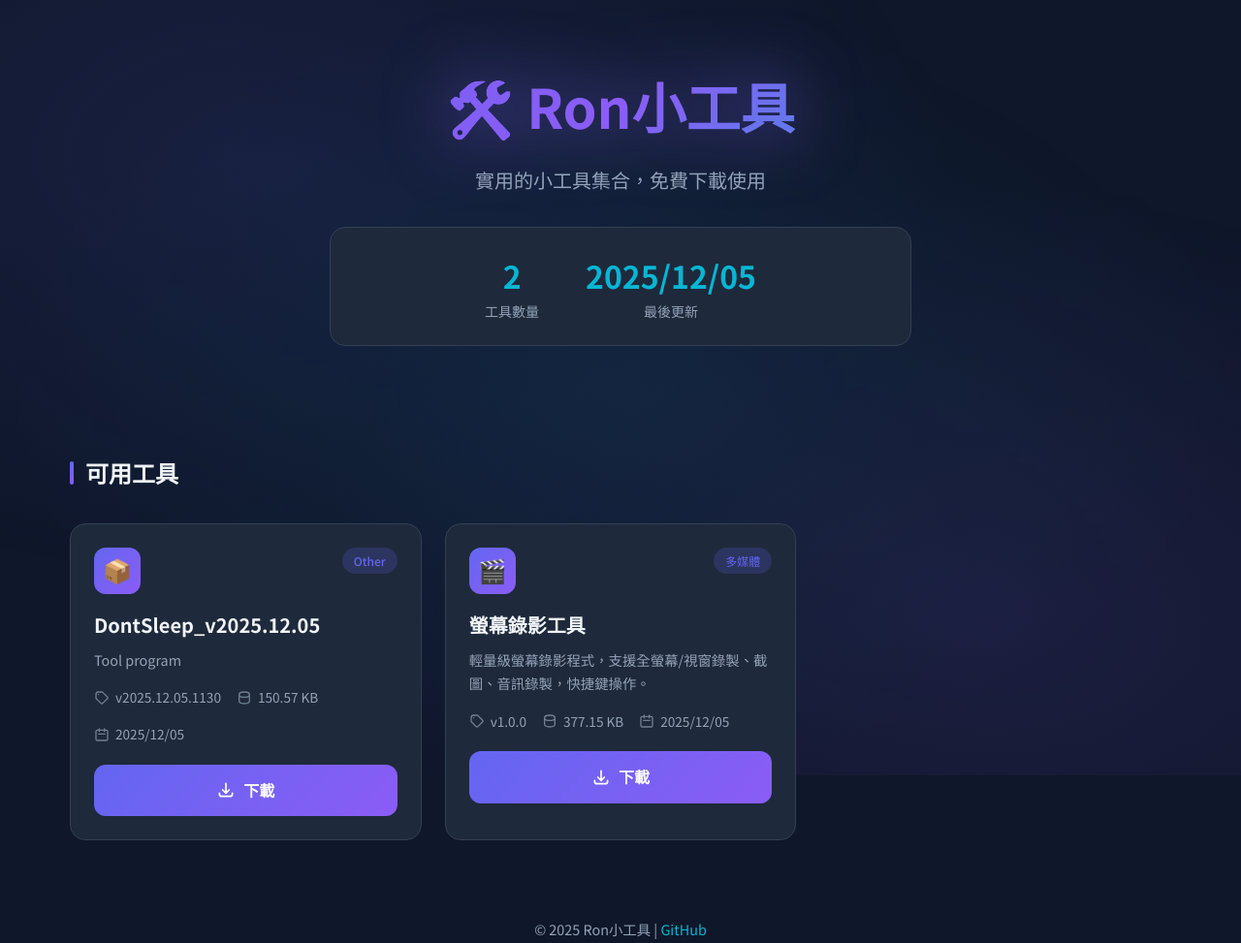
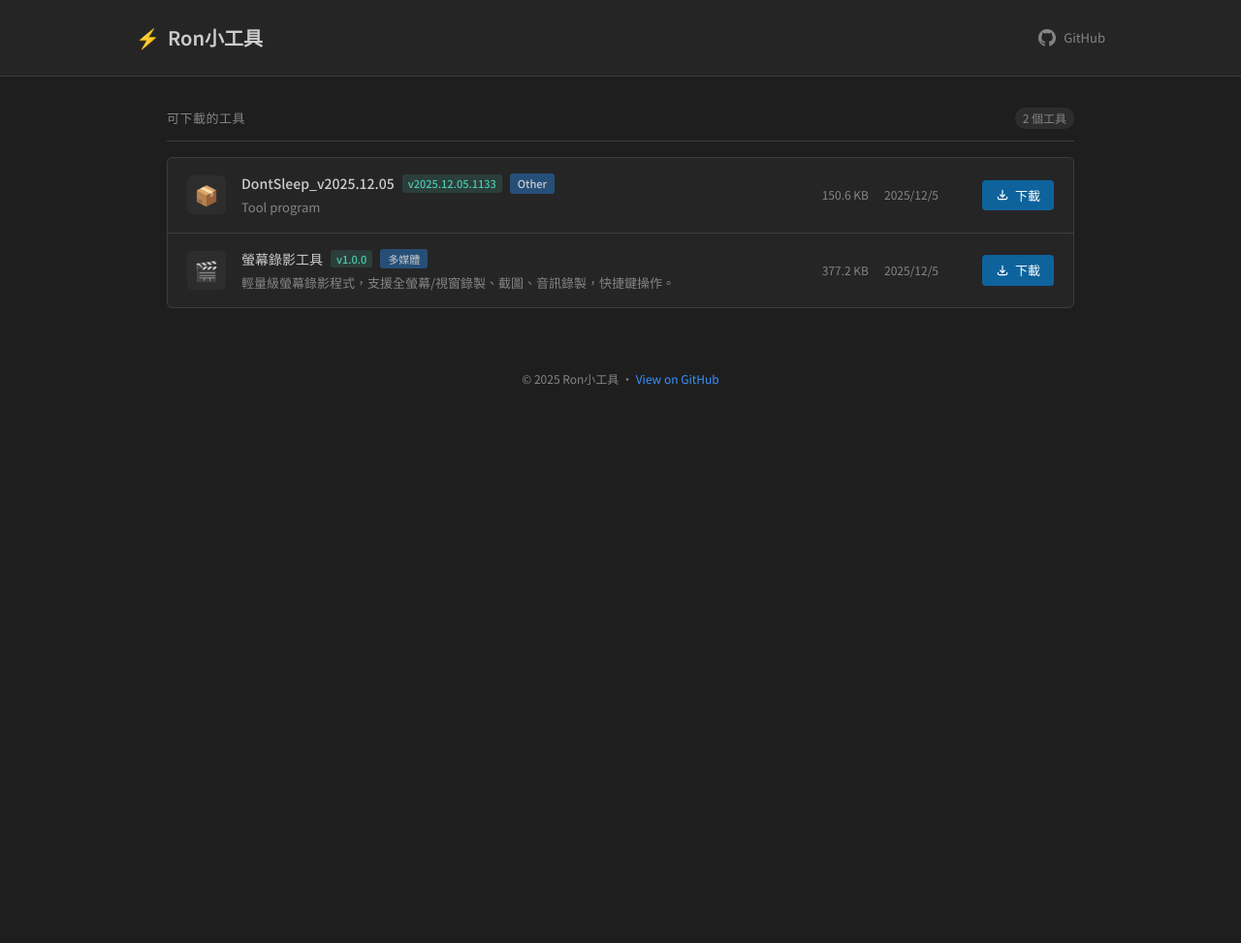
Before and after one commit to aron0803/Tools, a plain HTML site: page docs/index.html in a window 1280 px wide. Shown: the whole page at 97% size. After the commit the page ends 800 px from the top, so only its background shows below. Drawn offline with Linux system fonts and the light colour scheme.

Commit message:
Release 2025.12.05.1133 - Update to VS Code dark theme

```diff
--- a/docs/index.html
+++ b/docs/index.html
@@ -1,5 +1,6 @@
 <!DOCTYPE html>
 <html lang="zh-TW">
+
 <head>
     <meta charset="UTF-8">
     <meta name="viewport" content="width=device-width, initial-scale=1.0">
@@ -8,20 +9,22 @@
     <title>Ron小工具 - 免費工具下載</title>
     <link rel="preconnect" href="https://fonts.googleapis.com">
     <link rel="preconnect" href="https://fonts.gstatic.com" crossorigin>
-    <link href="https://fonts.googleapis.com/css2?family=Noto+Sans+TC:wght@400;500;700&display=swap" rel="stylesheet">
+    <link href="https://fonts.googleapis.com/css2?family=Noto+Sans+TC:wght@400;500;600&display=swap" rel="stylesheet">
     <style>
         :root {
-            --primary: #6366f1;
-            --primary-dark: #4f46e5;
-            --secondary: #8b5cf6;
-            --accent: #06b6d4;
-            --bg-dark: #0f172a;
-            --bg-card: #1e293b;
-            --bg-card-hover: #334155;
-            --text-primary: #f1f5f9;
-            --text-secondary: #94a3b8;
-            --border: #334155;
-            --success: #22c55e;
+            /* VS Code Dark Theme Colors */
+            --bg-primary: #1e1e1e;
+            --bg-secondary: #252526;
+            --bg-tertiary: #2d2d2d;
+            --bg-hover: #3c3c3c;
+            --border: #3c3c3c;
+            --text-primary: #cccccc;
+            --text-secondary: #858585;
+            --accent: #0e639c;
+            --accent-hover: #1177bb;
+            --link: #3794ff;
+            --success: #4ec9b0;
+            --tag-bg: #264f78;
         }
 
         * {
@@ -31,258 +34,225 @@
         }
 
         body {
-            font-family: 'Noto Sans TC', -apple-system, BlinkMacSystemFont, sans-serif;
-            background: var(--bg-dark);
+            font-family: 'Noto Sans TC', -apple-system, BlinkMacSystemFont, 'Segoe UI', sans-serif;
+            background: var(--bg-primary);
             color: var(--text-primary);
             min-height: 100vh;
-            line-height: 1.6;
-        }
-
-        /* Animated Background */
-        .bg-gradient {
-            position: fixed;
-            top: 0;
-            left: 0;
-            width: 100%;
-            height: 100%;
-            background:
-                radial-gradient(ellipse at 20% 20%, rgba(99, 102, 241, 0.15) 0%, transparent 50%),
-                radial-gradient(ellipse at 80% 80%, rgba(139, 92, 246, 0.15) 0%, transparent 50%),
-                radial-gradient(ellipse at 50% 50%, rgba(6, 182, 212, 0.1) 0%, transparent 70%);
-            z-index: -1;
-            animation: pulse 8s ease-in-out infinite;
-        }
-
-        @keyframes pulse {
-            0%, 100% { opacity: 1; }
-            50% { opacity: 0.7; }
+            line-height: 1.5;
+            font-size: 14px;
         }
 
         /* Header */
         header {
-            text-align: center;
-            padding: 4rem 2rem 3rem;
-            position: relative;
+            background: var(--bg-secondary);
+            border-bottom: 1px solid var(--border);
+            padding: 1.5rem 2rem;
+        }
+
+        .header-content {
+            max-width: 1000px;
+            margin: 0 auto;
+            display: flex;
+            align-items: center;
+            justify-content: space-between;
         }
 
         .logo {
-            font-size: 3.5rem;
-            font-weight: 700;
-            background: linear-gradient(135deg, var(--primary), var(--secondary), var(--accent));
-            -webkit-background-clip: text;
-            -webkit-text-fill-color: transparent;
-            background-clip: text;
-            margin-bottom: 1rem;
-            animation: glow 3s ease-in-out infinite;
+            font-size: 1.25rem;
+            font-weight: 600;
+            color: var(--text-primary);
+            display: flex;
+            align-items: center;
+            gap: 0.5rem;
         }
 
-        @keyframes glow {
-            0%, 100% { filter: drop-shadow(0 0 20px rgba(99, 102, 241, 0.5)); }
-            50% { filter: drop-shadow(0 0 40px rgba(139, 92, 246, 0.8)); }
+        .logo span {
+            color: var(--success);
         }
 
-        .tagline {
-            font-size: 1.25rem;
+        .github-link {
             color: var(--text-secondary);
-            max-width: 600px;
-            margin: 0 auto;
+            text-decoration: none;
+            font-size: 13px;
+            display: flex;
+            align-items: center;
+            gap: 0.5rem;
+            transition: color 0.2s;
         }
 
-        /* Stats Bar */
-        .stats-bar {
-            display: flex;
-            justify-content: center;
-            gap: 3rem;
-            padding: 1.5rem;
-            margin: 2rem auto;
-            max-width: 600px;
-            background: var(--bg-card);
-            border-radius: 1rem;
-            border: 1px solid var(--border);
+        .github-link:hover {
+            color: var(--link);
         }
 
-        .stat-item {
-            text-align: center;
+        .github-link svg {
+            width: 18px;
+            height: 18px;
         }
 
-        .stat-value {
-            font-size: 2rem;
-            font-weight: 700;
-            color: var(--accent);
-        }
-
-        .stat-label {
-            font-size: 0.875rem;
-            color: var(--text-secondary);
-        }
-
-        /* Main Content */
+        /* Main */
         main {
-            max-width: 1200px;
+            max-width: 1000px;
             margin: 0 auto;
             padding: 2rem;
         }
 
-        .section-title {
-            font-size: 1.5rem;
-            font-weight: 600;
-            margin-bottom: 2rem;
+        .section-header {
             display: flex;
             align-items: center;
-            gap: 0.75rem;
+            justify-content: space-between;
+            margin-bottom: 1rem;
+            padding-bottom: 0.75rem;
+            border-bottom: 1px solid var(--border);
         }
 
-        .section-title::before {
-            content: '';
-            width: 4px;
-            height: 1.5rem;
-            background: linear-gradient(to bottom, var(--primary), var(--secondary));
-            border-radius: 2px;
+        .section-title {
+            font-size: 13px;
+            font-weight: 500;
+            color: var(--text-secondary);
+            text-transform: uppercase;
+            letter-spacing: 0.5px;
         }
 
-        /* Tool Cards Grid */
-        .tools-grid {
-            display: grid;
-            grid-template-columns: repeat(auto-fill, minmax(350px, 1fr));
-            gap: 1.5rem;
+        .tool-count {
+            font-size: 12px;
+            color: var(--text-secondary);
+            background: var(--bg-tertiary);
+            padding: 2px 8px;
+            border-radius: 10px;
         }
 
-        .tool-card {
-            background: var(--bg-card);
-            border-radius: 1rem;
+        /* Tool List */
+        .tools-list {
+            display: flex;
+            flex-direction: column;
+            gap: 1px;
+            background: var(--border);
             border: 1px solid var(--border);
-            padding: 1.5rem;
-            transition: all 0.3s cubic-bezier(0.4, 0, 0.2, 1);
-            position: relative;
+            border-radius: 6px;
             overflow: hidden;
         }
 
-        .tool-card::before {
-            content: '';
-            position: absolute;
-            top: 0;
-            left: 0;
-            right: 0;
-            height: 3px;
-            background: linear-gradient(90deg, var(--primary), var(--secondary), var(--accent));
-            opacity: 0;
-            transition: opacity 0.3s;
+        .tool-item {
+            background: var(--bg-secondary);
+            padding: 1rem 1.25rem;
+            display: grid;
+            grid-template-columns: 40px 1fr auto;
+            gap: 1rem;
+            align-items: center;
+            transition: background 0.15s;
         }
 
-        .tool-card:hover {
-            transform: translateY(-4px);
-            background: var(--bg-card-hover);
-            border-color: var(--primary);
-            box-shadow: 0 20px 40px rgba(0, 0, 0, 0.3);
-        }
-
-        .tool-card:hover::before {
-            opacity: 1;
-        }
-
-        .tool-header {
-            display: flex;
-            justify-content: space-between;
-            align-items: flex-start;
-            margin-bottom: 1rem;
+        .tool-item:hover {
+            background: var(--bg-hover);
         }
 
         .tool-icon {
-            width: 48px;
-            height: 48px;
-            background: linear-gradient(135deg, var(--primary), var(--secondary));
-            border-radius: 12px;
+            width: 40px;
+            height: 40px;
+            background: var(--bg-tertiary);
+            border-radius: 6px;
             display: flex;
             align-items: center;
             justify-content: center;
-            font-size: 1.5rem;
+            font-size: 1.25rem;
         }
 
-        .tool-category {
-            font-size: 0.75rem;
-            padding: 0.25rem 0.75rem;
-            background: rgba(99, 102, 241, 0.2);
-            color: var(--primary);
-            border-radius: 9999px;
-            font-weight: 500;
+        .tool-info {
+            min-width: 0;
         }
 
         .tool-name {
-            font-size: 1.25rem;
-            font-weight: 600;
-            margin-bottom: 0.5rem;
+            font-size: 14px;
+            font-weight: 500;
+            color: var(--text-primary);
+            margin-bottom: 4px;
+            display: flex;
+            align-items: center;
+            gap: 0.5rem;
+        }
+
+        .tool-version {
+            font-size: 11px;
+            color: var(--success);
+            background: rgba(78, 201, 176, 0.15);
+            padding: 1px 6px;
+            border-radius: 3px;
         }
 
         .tool-description {
+            font-size: 13px;
             color: var(--text-secondary);
-            font-size: 0.9rem;
-            margin-bottom: 1rem;
-            line-height: 1.7;
+            white-space: nowrap;
+            overflow: hidden;
+            text-overflow: ellipsis;
         }
 
         .tool-meta {
             display: flex;
-            flex-wrap: wrap;
+            align-items: center;
             gap: 1rem;
-            margin-bottom: 1.25rem;
-            font-size: 0.85rem;
-            color: var(--text-secondary);
+            flex-shrink: 0;
         }
 
-        .tool-meta-item {
-            display: flex;
-            align-items: center;
-            gap: 0.375rem;
+        .tool-size {
+            font-size: 12px;
+            color: var(--text-secondary);
+            min-width: 70px;
+            text-align: right;
         }
 
-        .tool-meta-item svg {
-            width: 16px;
-            height: 16px;
-            opacity: 0.7;
+        .tool-date {
+            font-size: 12px;
+            color: var(--text-secondary);
+            min-width: 85px;
         }
 
         .download-btn {
             display: flex;
             align-items: center;
-            justify-content: center;
-            gap: 0.5rem;
-            width: 100%;
-            padding: 0.875rem 1.5rem;
-            background: linear-gradient(135deg, var(--primary), var(--secondary));
+            gap: 6px;
+            padding: 6px 14px;
+            background: var(--accent);
             color: white;
             border: none;
-            border-radius: 0.75rem;
-            font-size: 1rem;
-            font-weight: 600;
+            border-radius: 4px;
+            font-size: 13px;
+            font-weight: 500;
             cursor: pointer;
-            transition: all 0.3s;
             text-decoration: none;
+            transition: background 0.15s;
         }
 
         .download-btn:hover {
-            transform: scale(1.02);
-            box-shadow: 0 8px 24px rgba(99, 102, 241, 0.4);
-        }
-
-        .download-btn:active {
-            transform: scale(0.98);
+            background: var(--accent-hover);
         }
 
         .download-btn svg {
-            width: 20px;
-            height: 20px;
+            width: 14px;
+            height: 14px;
+        }
+
+        /* Category Tag */
+        .tool-category {
+            font-size: 11px;
+            color: var(--text-primary);
+            background: var(--tag-bg);
+            padding: 2px 8px;
+            border-radius: 3px;
         }
 
         /* Footer */
         footer {
+            max-width: 1000px;
+            margin: 0 auto;
+            padding: 2rem;
             text-align: center;
-            padding: 3rem 2rem;
             color: var(--text-secondary);
-            font-size: 0.9rem;
+            font-size: 12px;
         }
 
         footer a {
-            color: var(--accent);
+            color: var(--link);
             text-decoration: none;
         }
 
@@ -293,77 +263,74 @@
         /* Empty State */
         .empty-state {
             text-align: center;
-            padding: 4rem 2rem;
+            padding: 3rem;
             color: var(--text-secondary);
-        }
-
-        .empty-state svg {
-            width: 80px;
-            height: 80px;
-            margin-bottom: 1rem;
-            opacity: 0.5;
         }
 
         /* Responsive */
         @media (max-width: 768px) {
-            .logo {
-                font-size: 2.5rem;
+            .header-content {
+                flex-direction: column;
+                gap: 1rem;
+                text-align: center;
             }
 
-            .tagline {
-                font-size: 1rem;
+            .tool-item {
+                grid-template-columns: 1fr;
+                gap: 0.75rem;
             }
 
-            .stats-bar {
-                gap: 1.5rem;
-                flex-wrap: wrap;
+            .tool-icon {
+                display: none;
             }
 
-            .tools-grid {
-                grid-template-columns: 1fr;
+            .tool-meta {
+                justify-content: flex-start;
+                flex-wrap: wrap;
+                gap: 0.5rem;
             }
 
-            .tool-card {
-                padding: 1.25rem;
+            .tool-description {
+                white-space: normal;
             }
         }
     </style>
 </head>
+
 <body>
-    <div class="bg-gradient"></div>
-
     <header>
-        <h1 class="logo">🛠️ Ron小工具</h1>
-        <p class="tagline">實用的小工具集合，免費下載使用</p>
-
-        <div class="stats-bar">
-            <div class="stat-item">
-                <div class="stat-value" id="tool-count">0</div>
-                <div class="stat-label">工具數量</div>
-            </div>
-            <div class="stat-item">
-                <div class="stat-value" id="last-update">-</div>
-                <div class="stat-label">最後更新</div>
-            </div>
+        <div class="header-content">
+            <h1 class="logo">
+                <span>⚡</span> Ron小工具
+            </h1>
+            <a href="https://github.com/aron0803/Tools" target="_blank" class="github-link">
+                <svg viewBox="0 0 24 24" fill="currentColor">
+                    <path
+                        d="M12 0c-6.626 0-12 5.373-12 12 0 5.302 3.438 9.8 8.207 11.387.599.111.793-.261.793-.577v-2.234c-3.338.726-4.033-1.416-4.033-1.416-.546-1.387-1.333-1.756-1.333-1.756-1.089-.745.083-.729.083-.729 1.205.084 1.839 1.237 1.839 1.237 1.07 1.834 2.807 1.304 3.492.997.107-.775.418-1.305.762-1.604-2.665-.305-5.467-1.334-5.467-5.931 0-1.311.469-2.381 1.236-3.221-.124-.303-.535-1.524.117-3.176 0 0 1.008-.322 3.301 1.23.957-.266 1.983-.399 3.003-.404 1.02.005 2.047.138 3.006.404 2.291-1.552 3.297-1.23 3.297-1.23.653 1.653.242 2.874.118 3.176.77.84 1.235 1.911 1.235 3.221 0 4.609-2.807 5.624-5.479 5.921.43.372.823 1.102.823 2.222v3.293c0 .319.192.694.801.576 4.765-1.589 8.199-6.086 8.199-11.386 0-6.627-5.373-12-12-12z" />
+                </svg>
+                GitHub
+            </a>
         </div>
     </header>
 
     <main>
-        <h2 class="section-title">可用工具</h2>
-        <div class="tools-grid" id="tools-container">
+        <div class="section-header">
+            <span class="section-title">可下載的工具</span>
+            <span class="tool-count" id="tool-count">0 個工具</span>
+        </div>
+
+        <div class="tools-list" id="tools-container">
             <!-- Tools will be dynamically inserted here -->
         </div>
     </main>
 
     <footer>
-        <p>© 2025 Ron小工具 |
-            <a href="https://github.com/aron0803/Tools" target="_blank">GitHub</a>
-        </p>
+        <p>© 2025 Ron小工具 · <a href="https://github.com/aron0803/Tools" target="_blank">View on GitHub</a></p>
     </footer>
 
     <script>
         // Tool data will be injected by publish script
-        const toolsData = [{"fileSize":154185,"version":"2025.12.05.1130","updateDate":"2025-12-05","category":"Other","fileName":"DontSleep_v2025.12.05.zip","name":"DontSleep_v2025.12.05","description":"Tool program","downloadUrl":"https://github.com/aron0803/Tools/releases/download/v2025.12.05.1130/DontSleep_v2025.12.05.zip"},{"fileSize":386204,"version":"1.0.0","updateDate":"2025-12-05","category":"多媒體","fileName":"ScreenRecorder.zip","name":"螢幕錄影工具","description":"輕量級螢幕錄影程式，支援全螢幕/視窗錄製、截圖、音訊錄製，快捷鍵操作。","downloadUrl":"https://github.com/aron0803/Tools/releases/download/v2025.12.05.1130/ScreenRecorder.zip"}];
+        const toolsData = [{"fileSize":154185,"version":"2025.12.05.1133","updateDate":"2025-12-05","category":"Other","fileName":"DontSleep_v2025.12.05.zip","name":"DontSleep_v2025.12.05","description":"Tool program","downloadUrl":"https://github.com/aron0803/Tools/releases/download/v2025.12.05.1133/DontSleep_v2025.12.05.zip"},{"fileSize":386204,"version":"1.0.0","updateDate":"2025-12-05","category":"多媒體","fileName":"ScreenRecorder.zip","name":"螢幕錄影工具","description":"輕量級螢幕錄影程式，支援全螢幕/視窗錄製、截圖、音訊錄製，快捷鍵操作。","downloadUrl":"https://github.com/aron0803/Tools/releases/download/v2025.12.05.1133/ScreenRecorder.zip"}];
 
         // Category icons mapping
         const categoryIcons = {
@@ -375,87 +342,57 @@
         };
 
         function formatFileSize(bytes) {
-            if (bytes === 0) return '0 Bytes';
+            if (bytes === 0) return '0 B';
             const k = 1024;
-            const sizes = ['Bytes', 'KB', 'MB', 'GB'];
+            const sizes = ['B', 'KB', 'MB', 'GB'];
             const i = Math.floor(Math.log(bytes) / Math.log(k));
-            return parseFloat((bytes / Math.pow(k, i)).toFixed(2)) + ' ' + sizes[i];
+            return parseFloat((bytes / Math.pow(k, i)).toFixed(1)) + ' ' + sizes[i];
         }
 
         function formatDate(dateString) {
             const date = new Date(dateString);
-            return date.toLocaleDateString('zh-TW', {
-                year: 'numeric',
-                month: '2-digit',
-                day: '2-digit'
-            });
+            return date.toLocaleDateString('zh-TW');
         }
 
         function renderTools() {
             const container = document.getElementById('tools-container');
             const toolCount = document.getElementById('tool-count');
-            const lastUpdate = document.getElementById('last-update');
 
             if (toolsData.length === 0) {
-                container.innerHTML = `
-                    <div class="empty-state">
-                        <svg xmlns="http://www.w3.org/2000/svg" fill="none" viewBox="0 0 24 24" stroke="currentColor">
-                            <path stroke-linecap="round" stroke-linejoin="round" stroke-width="2" d="M20 13V6a2 2 0 00-2-2H6a2 2 0 00-2 2v7m16 0v5a2 2 0 01-2 2H6a2 2 0 01-2-2v-5m16 0h-2.586a1 1 0 00-.707.293l-2.414 2.414a1 1 0 01-.707.293h-3.172a1 1 0 01-.707-.293l-2.414-2.414A1 1 0 006.586 13H4" />
-                        </svg>
-                        <h3>目前沒有可用的工具</h3>
-                        <p>請稍後再來查看</p>
-                    </div>
-                `;
+                container.innerHTML = '<div class="empty-state">目前沒有可用的工具</div>';
+                toolCount.textContent = '0 個工具';
                 return;
             }
 
-            toolCount.textContent = toolsData.length;
-
-            // Find the latest update date
-            const dates = toolsData.map(t => new Date(t.updateDate));
-            const latestDate = new Date(Math.max(...dates));
-            lastUpdate.textContent = formatDate(latestDate);
+            toolCount.textContent = toolsData.length + ' 個工具';
 
             container.innerHTML = toolsData.map(tool => `
-                <div class="tool-card">
-                    <div class="tool-header">
-                        <div class="tool-icon">${categoryIcons[tool.category] || '📦'}</div>
-                        <span class="tool-category">${tool.category}</span>
+                <div class="tool-item">
+                    <div class="tool-icon">${categoryIcons[tool.category] || '📦'}</div>
+                    <div class="tool-info">
+                        <div class="tool-name">
+                            ${tool.name}
+                            <span class="tool-version">v${tool.version}</span>
+                            <span class="tool-category">${tool.category}</span>
+                        </div>
+                        <div class="tool-description">${tool.description}</div>
                     </div>
-                    <h3 class="tool-name">${tool.name}</h3>
-                    <p class="tool-description">${tool.description}</p>
                     <div class="tool-meta">
-                        <span class="tool-meta-item">
-                            <svg xmlns="http://www.w3.org/2000/svg" fill="none" viewBox="0 0 24 24" stroke="currentColor">
-                                <path stroke-linecap="round" stroke-linejoin="round" stroke-width="2" d="M7 7h.01M7 3h5c.512 0 1.024.195 1.414.586l7 7a2 2 0 010 2.828l-7 7a2 2 0 01-2.828 0l-7-7A1.994 1.994 0 013 12V7a4 4 0 014-4z" />
+                        <span class="tool-size">${formatFileSize(tool.fileSize)}</span>
+                        <span class="tool-date">${formatDate(tool.updateDate)}</span>
+                        <a href="${tool.downloadUrl}" class="download-btn" download>
+                            <svg xmlns="http://www.w3.org/2000/svg" fill="none" viewBox="0 0 24 24" stroke="currentColor" stroke-width="2">
+                                <path stroke-linecap="round" stroke-linejoin="round" d="M4 16v1a3 3 0 003 3h10a3 3 0 003-3v-1m-4-4l-4 4m0 0l-4-4m4 4V4" />
                             </svg>
-                            v${tool.version}
-                        </span>
-                        <span class="tool-meta-item">
-                            <svg xmlns="http://www.w3.org/2000/svg" fill="none" viewBox="0 0 24 24" stroke="currentColor">
-                                <path stroke-linecap="round" stroke-linejoin="round" stroke-width="2" d="M4 7v10c0 2.21 3.582 4 8 4s8-1.79 8-4V7M4 7c0 2.21 3.582 4 8 4s8-1.79 8-4M4 7c0-2.21 3.582-4 8-4s8 1.79 8 4" />
-                            </svg>
-                            ${formatFileSize(tool.fileSize)}
-                        </span>
-                        <span class="tool-meta-item">
-                            <svg xmlns="http://www.w3.org/2000/svg" fill="none" viewBox="0 0 24 24" stroke="currentColor">
-                                <path stroke-linecap="round" stroke-linejoin="round" stroke-width="2" d="M8 7V3m8 4V3m-9 8h10M5 21h14a2 2 0 002-2V7a2 2 0 00-2-2H5a2 2 0 00-2 2v12a2 2 0 002 2z" />
-                            </svg>
-                            ${formatDate(tool.updateDate)}
-                        </span>
+                            下載
+                        </a>
                     </div>
-                    <a href="${tool.downloadUrl}" class="download-btn" download>
-                        <svg xmlns="http://www.w3.org/2000/svg" fill="none" viewBox="0 0 24 24" stroke="currentColor">
-                            <path stroke-linecap="round" stroke-linejoin="round" stroke-width="2" d="M4 16v1a3 3 0 003 3h10a3 3 0 003-3v-1m-4-4l-4 4m0 0l-4-4m4 4V4" />
-                        </svg>
-                        下載
-                    </a>
                 </div>
             `).join('');
         }
 
-        // Initialize
         document.addEventListener('DOMContentLoaded', renderTools);
     </script>
 </body>
+
 </html>
```
